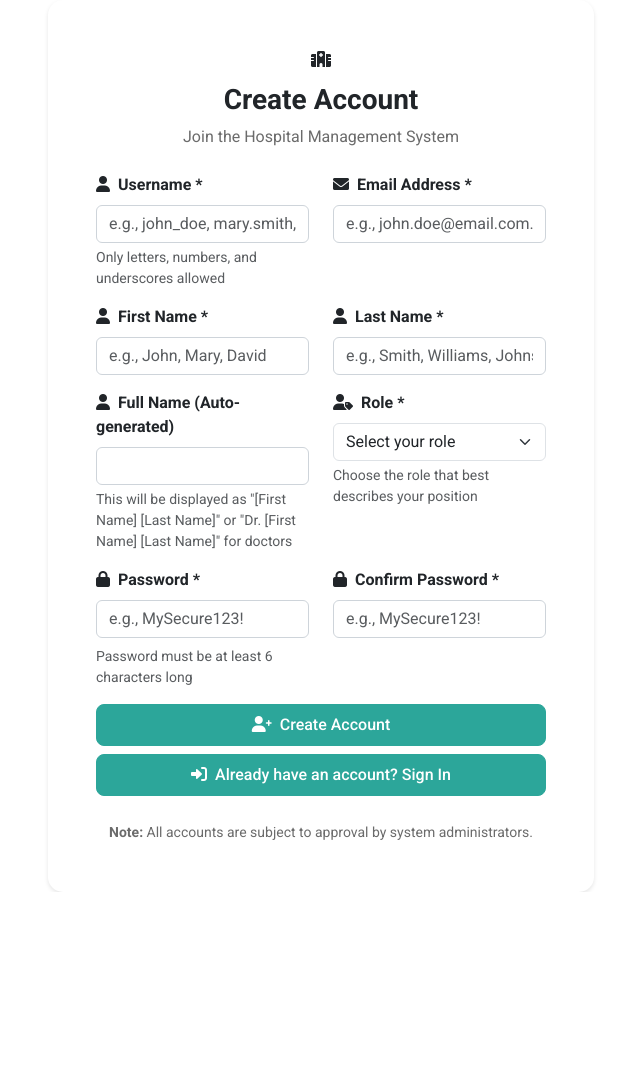
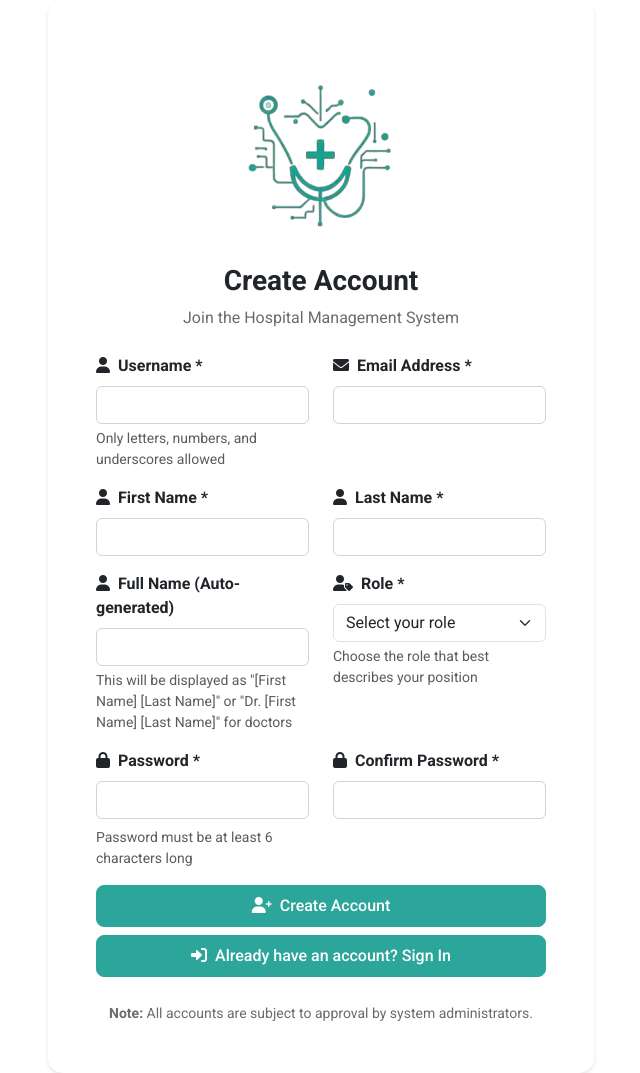
Before and after one commit to ANShishiveni/hospital_app, a Flask app: page /register in a window 1280 px wide. Shown: the whole page, without its empty margins (319-959 px from the left). Before the commit the page ends 892 px from the top, so only its background shows below. Run offline with Flask 3, Linux system fonts and the light colour scheme; some libraries are stand-ins or nearby versions.

Commit message:
Final Changes

```diff
--- a/templates/register.html
+++ b/templates/register.html
@@ -29,7 +29,7 @@
                 <div class="card register-card border-0">
                     <div class="card-body p-5">
                         <div class="text-center mb-4">
-                            <i class="fas fa-hospital hospital-icon mb-3"></i>
+                            <img src="{{ url_for('static', filename='images/xwepo_logo.png') }}" alt="Xwepo Hospital Management System" class="img-fluid mb-3" style="max-height: 200px; width: auto;">
                             <h3 class="text-dark fw-bold">Create Account</h3>
                             <p class="text-muted">Join the Hospital Management System</p>
                         </div>
@@ -54,8 +54,7 @@
                                             <i class="fas fa-user me-2"></i>Username *
                                         </label>
                                                                                  <input type="text" class="form-control" id="username" name="username" required
-                                                minlength="3" maxlength="20" pattern="[a-zA-Z0-9_]+"
-                                                placeholder="e.g., john_doe, mary.smith, dr_williams">
+                                                minlength="3" maxlength="20" pattern="[a-zA-Z0-9_]+">
                                         <div class="form-text">Only letters, numbers, and underscores allowed</div>
                                     </div>
                                 </div>
@@ -64,8 +63,7 @@
                                         <label for="email" class="form-label text-dark fw-semibold">
                                             <i class="fas fa-envelope me-2"></i>Email Address *
                                         </label>
-                                                                                 <input type="email" class="form-control" id="email" name="email" required
-                                                placeholder="e.g., john.doe@email.com.na">
+                                                                                 <input type="email" class="form-control" id="email" name="email" required>
                                     </div>
                                 </div>
                             </div>
@@ -76,8 +74,7 @@
                                         <label for="first_name" class="form-label text-dark fw-semibold">
                                             <i class="fas fa-user me-2"></i>First Name *
                                         </label>
-                                                                                 <input type="text" class="form-control" id="first_name" name="first_name" required
-                                                placeholder="e.g., John, Mary, David">
+                                                                                 <input type="text" class="form-control" id="first_name" name="first_name" required>
                                     </div>
                                 </div>
                                 <div class="col-md-6">
@@ -85,8 +82,7 @@
                                         <label for="last_name" class="form-label text-dark fw-semibold">
                                             <i class="fas fa-user me-2"></i>Last Name *
                                         </label>
-                                                                                 <input type="text" class="form-control" id="last_name" name="last_name" required
-                                                placeholder="e.g., Smith, Williams, Johnson">
+                                                                                 <input type="text" class="form-control" id="last_name" name="last_name" required>
                                     </div>
                                 </div>
                             </div>
@@ -136,7 +132,7 @@
                                             <i class="fas fa-lock me-2"></i>Password *
                                         </label>
                                                                                  <input type="password" class="form-control" id="password" name="password" required
-                                                minlength="6" placeholder="e.g., MySecure123!">
+                                                minlength="6">
                                         <div class="password-strength mt-2" id="passwordStrength"></div>
                                         <div class="form-text">Password must be at least 6 characters long</div>
                                     </div>
@@ -146,8 +142,7 @@
                                         <label for="confirm_password" class="form-label text-dark fw-semibold">
                                             <i class="fas fa-lock me-2"></i>Confirm Password *
                                         </label>
-                                                                                 <input type="password" class="form-control" id="confirm_password" name="confirm_password" required
-                                                placeholder="e.g., MySecure123!">
+                                                                                 <input type="password" class="form-control" id="confirm_password" name="confirm_password" required>
                                         <div class="form-text" id="passwordMatch"></div>
                                     </div>
                                 </div>
```
Also changed, not shown: instance/hospital.db.
